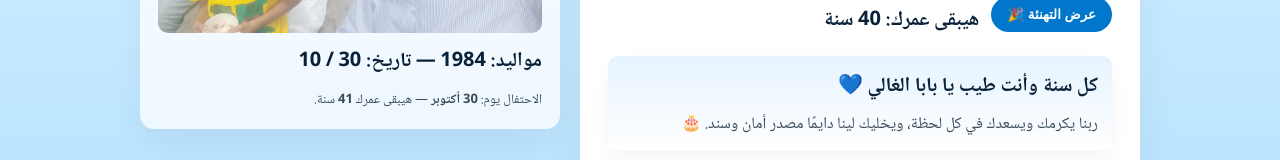
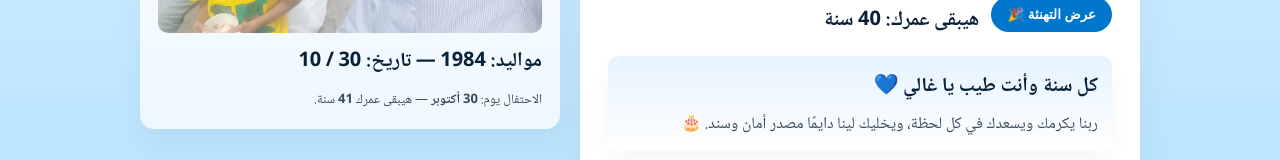
Before and after one commit to imazen4456/Birthday, a plain HTML site: page index.html in a window 1280 px wide. Both pictures are taken after a click on the button "عرض التهنئة 🎉". Shown: the part 472-632 px from the top of the page. Drawn offline with Linux system fonts and the light colour scheme.

Commit message:
Update index.html

```diff
--- a/index.html
+++ b/index.html
@@ -78,7 +78,7 @@
       </div>
 
       <div class="final" id="finalArea" style="display:none">
-        <h2 id="finalTitle">كل سنة وأنت طيب يا بابا الغالي 💙</h2>
+        <h2 id="finalTitle">كل سنة وأنت طيب يا غالي 💙</h2>
         <p id="finalText">ربنا يكرمك ويسعدك في كل لحظة، ويخليك لينا دايمًا مصدر أمان وسند. 🎂</p>
 
       </div>
```
